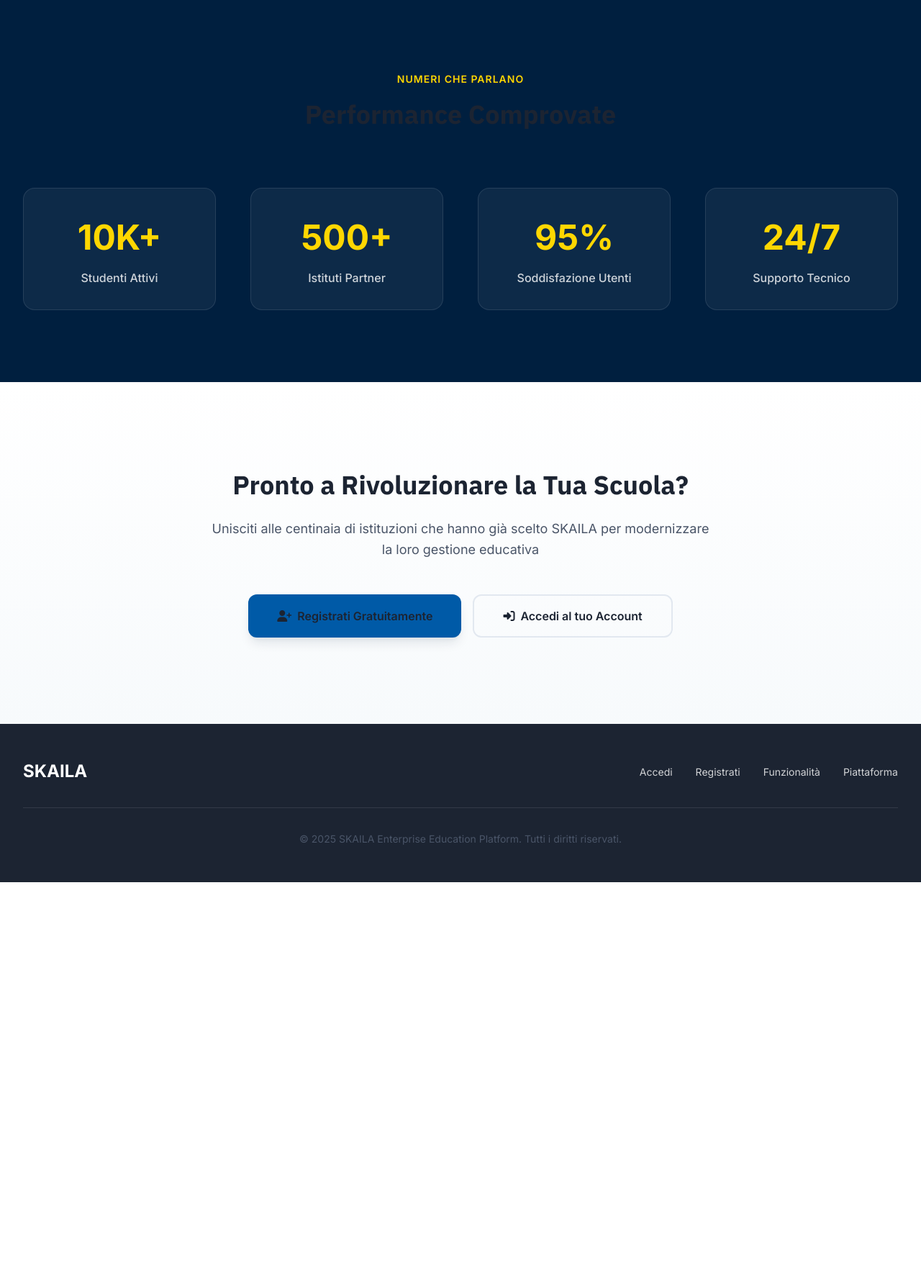
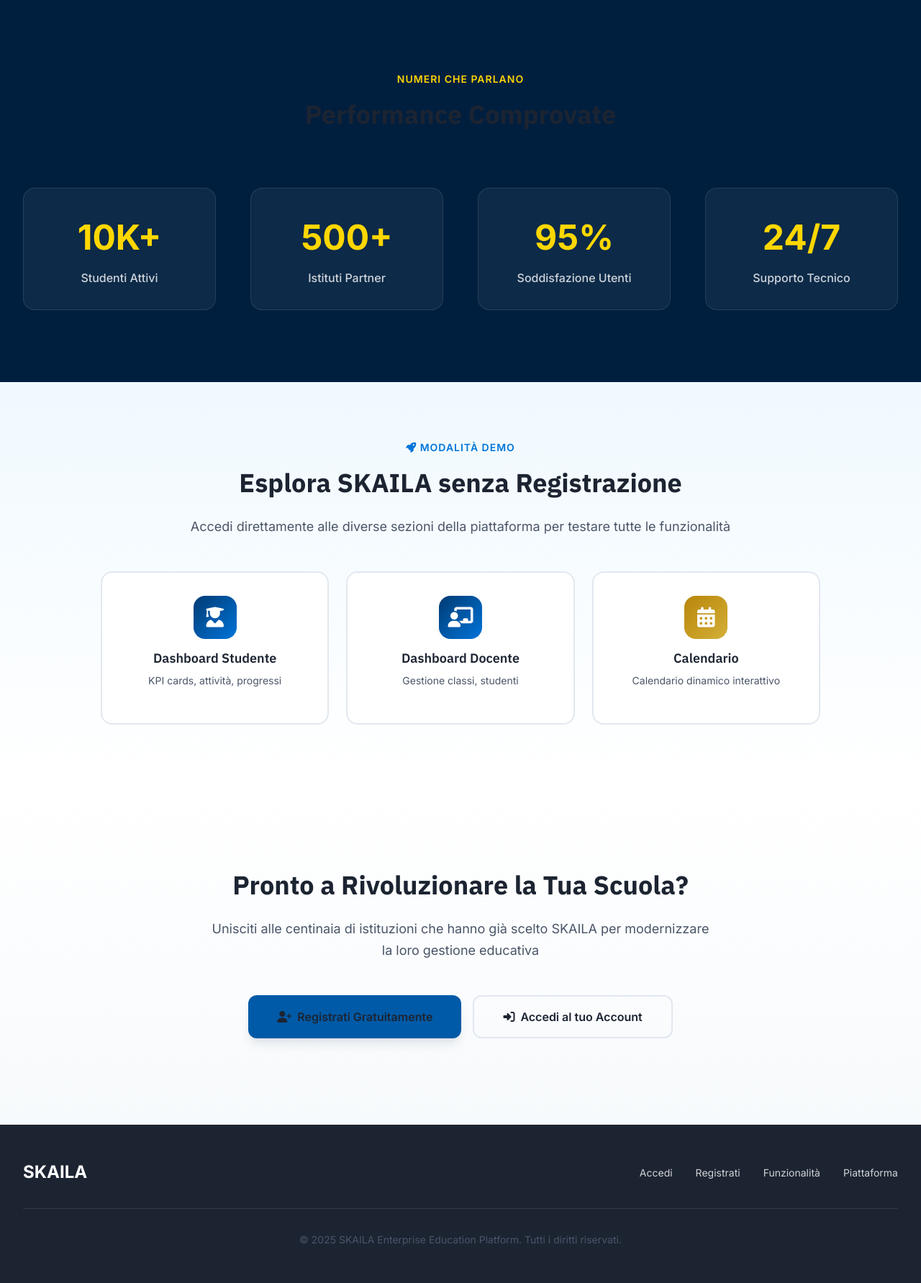
Before and after one commit to djsoulspotti-ops/Skajla, a Flask app: page / in a window 1280 px wide. Shown: the part 1665-3448 px from the top of the page at 72% size. Before the commit the page ends 2891 px from the top, so only its background shows below. Run offline with Flask 3, Linux system fonts and the light colour scheme.

Commit message:
Enable demo mode to explore sections without an account
Implement a "demo_mode" session variable to allow unauthenticated access to various sections of the application, including chat, AI chat, gamification dashboard, and student/professor dashboards. This involves modifying route handlers and decorators in main.py, routes/dashboard_routes.py, routes/messaging_routes.py, and adding a new demo section to templates/index.html.

Replit-Commit-Author: Agent
Replit-Commit-Session-Id: 1e1da9da-73c0-4b85-8375-d54c0e5aa000
Replit-Commit-Checkpoint-Type: full_checkpoint
Replit-Commit-Screenshot-Url: https://storage.googleapis.com/screenshot-production-us-central1/e66c4a06-a7bb-4df3-8b1d-19060554ebd1/1e1da9da-73c0-4b85-8375-d54c0e5aa000/ppLJLxD

```diff
--- a/main.py
+++ b/main.py
@@ -136,7 +136,22 @@ class SkailaApp:
         @self.app.route('/chat')
         def chat():
             if 'user_id' not in session:
-                return redirect('/login')
+                # Modalità demo
+                session['user_id'] = 'demo_user'
+                session['nome'] = 'Demo'
+                session['cognome'] = 'User'
+                session['email'] = 'demo@skaila.it'
+                session['ruolo'] = 'studente'
+                session['classe'] = '3A'
+                session['scuola_id'] = 1
+                session['demo_mode'] = True
+
+            # Modalità demo: mostra chat vuote
+            if session.get('demo_mode'):
+                return render_template('chat.html',
+                                     user=session,
+                                     chats=[],
+                                     utenti_online=[])
 
             with db_manager.get_connection() as conn:
                 if session['ruolo'] == 'admin':
@@ -159,13 +174,29 @@ class SkailaApp:
         @self.app.route('/ai-chat')
         def ai_chat():
             if 'user_id' not in session:
-                return redirect('/login')
+                # Modalità demo
+                session['user_id'] = 'demo_user'
+                session['nome'] = 'Demo'
+                session['cognome'] = 'User'
+                session['email'] = 'demo@skaila.it'
+                session['ruolo'] = 'studente'
+                session['classe'] = '3A'
+                session['scuola_id'] = 1
+                session['demo_mode'] = True
             return render_template('ai_chat.html', user=session)
 
         @self.app.route('/gamification')
         def gamification_dashboard():
             if 'user_id' not in session:
-                return redirect('/login')
+                # Modalità demo
+                session['user_id'] = 'demo_user'
+                session['nome'] = 'Demo'
+                session['cognome'] = 'User'
+                session['email'] = 'demo@skaila.it'
+                session['ruolo'] = 'studente'
+                session['classe'] = '3A'
+                session['scuola_id'] = 1
+                session['demo_mode'] = True
 
             response = make_response(render_template('gamification_dashboard.html', user=session))
             response.headers['X-Frame-Options'] = 'SAMEORIGIN'
--- a/routes/messaging_routes.py
+++ b/routes/messaging_routes.py
@@ -294,6 +294,12 @@ def quiz_hub():
 @require_login
 def calendario():
     """Calendario eventi"""
+    # Modalità demo: accesso senza dati database
+    if session.get('demo_mode'):
+        return render_template('calendario.html',
+                             user=session,
+                             events=[])
+
     try:
         user_id = session['user_id']
         school_id = get_current_school_id()
--- a/templates/index.html
+++ b/templates/index.html
@@ -548,6 +548,51 @@
         </div>
     </section>
 
+    <!-- Demo Section -->
+    <section style="padding: 80px 0; background: linear-gradient(180deg, #F0F9FF 0%, #FFFFFF 100%);">
+        <div class="container">
+            <div style="text-align: center; max-width: 800px; margin: 0 auto 3rem;">
+                <div class="section-subtitle" style="color: var(--color-blue-700); margin-bottom: 1rem;">
+                    <i class="fas fa-rocket"></i> MODALITÀ DEMO
+                </div>
+                <h2 class="section-title">Esplora SKAILA senza Registrazione</h2>
+                <p style="font-size: var(--text-lg); color: var(--text-secondary); margin-top: 1rem;">
+                    Accedi direttamente alle diverse sezioni della piattaforma per testare tutte le funzionalità
+                </p>
+            </div>
+            <div style="display: grid; grid-template-columns: repeat(auto-fit, minmax(250px, 1fr)); gap: 1.5rem; max-width: 1000px; margin: 0 auto;">
+                <a href="/dashboard/studente" class="demo-card" style="display: flex; flex-direction: column; align-items: center; padding: 2rem; background: white; border: 2px solid var(--border-primary); border-radius: var(--radius-xl); text-decoration: none; transition: all 0.3s ease;">
+                    <div style="width: 60px; height: 60px; background: linear-gradient(135deg, var(--color-blue-900) 0%, var(--color-blue-700) 100%); border-radius: var(--radius-xl); display: flex; align-items: center; justify-content: center; margin-bottom: 1rem;">
+                        <i class="fas fa-user-graduate" style="font-size: 1.75rem; color: white;"></i>
+                    </div>
+                    <h3 style="font-size: var(--text-lg); font-weight: var(--font-semibold); color: var(--text-primary); margin-bottom: 0.5rem;">Dashboard Studente</h3>
+                    <p style="font-size: var(--text-sm); color: var(--text-muted); text-align: center;">KPI cards, attività, progressi</p>
+                </a>
+                <a href="/dashboard/professore" class="demo-card" style="display: flex; flex-direction: column; align-items: center; padding: 2rem; background: white; border: 2px solid var(--border-primary); border-radius: var(--radius-xl); text-decoration: none; transition: all 0.3s ease;">
+                    <div style="width: 60px; height: 60px; background: linear-gradient(135deg, var(--color-blue-900) 0%, var(--color-blue-700) 100%); border-radius: var(--radius-xl); display: flex; align-items: center; justify-content: center; margin-bottom: 1rem;">
+                        <i class="fas fa-chalkboard-teacher" style="font-size: 1.75rem; color: white;"></i>
+                    </div>
+                    <h3 style="font-size: var(--text-lg); font-weight: var(--font-semibold); color: var(--text-primary); margin-bottom: 0.5rem;">Dashboard Docente</h3>
+                    <p style="font-size: var(--text-sm); color: var(--text-muted); text-align: center;">Gestione classi, studenti</p>
+                </a>
+                <a href="/calendario" class="demo-card" style="display: flex; flex-direction: column; align-items: center; padding: 2rem; background: white; border: 2px solid var(--border-primary); border-radius: var(--radius-xl); text-decoration: none; transition: all 0.3s ease;">
+                    <div style="width: 60px; height: 60px; background: linear-gradient(135deg, var(--color-gold-600) 0%, var(--color-gold-500) 100%); border-radius: var(--radius-xl); display: flex; align-items: center; justify-content: center; margin-bottom: 1rem;">
+                        <i class="fas fa-calendar-alt" style="font-size: 1.75rem; color: white;"></i>
+                    </div>
+                    <h3 style="font-size: var(--text-lg); font-weight: var(--font-semibold); color: var(--text-primary); margin-bottom: 0.5rem;">Calendario</h3>
+                    <p style="font-size: var(--text-sm); color: var(--text-muted); text-align: center;">Calendario dinamico interattivo</p>
+                </a>
+            </div>
+            <style>
+                .demo-card:hover {
+                    transform: translateY(-4px);
+                    box-shadow: 0 10px 30px -5px rgba(0, 59, 115, 0.2);
+                    border-color: var(--color-blue-600);
+                }
+            </style>
+        </div>
+    </section>
+
     <!-- CTA Section -->
     <section class="cta-enterprise">
         <div class="container">
```
Also changed, not shown: routes/dashboard_routes.py (+67 -4 lines), 1 other file.
